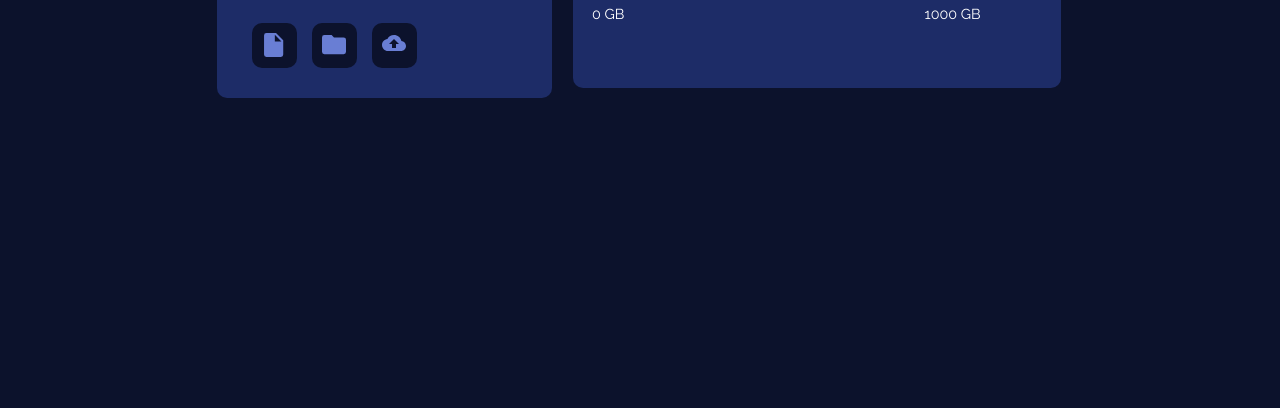
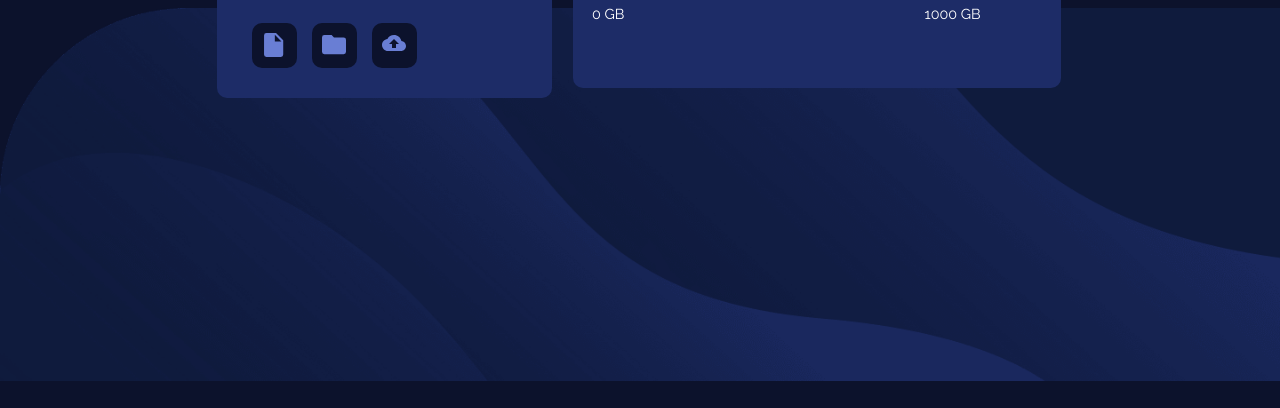
Before and after one commit to Utopic-Unicorn/fylo-data-storage-component-master, a plain HTML site: page index.html in a window 1280 px wide. Shown: the part 392-800 px from the top of the page. Drawn offline with Linux system fonts and the light colour scheme; the site is published under a folder, as on GitHub Pages, so addresses that start at the root find nothing.

Commit message:
Update style.css

```diff
--- a/style.css
+++ b/style.css
@@ -2,7 +2,7 @@
 
 body {
     background-color: hsl(229, 57%, 11%);
-    background-image: url('/images/bg-mobile.png');
+    background-image: url('images/bg-mobile.png');
     background-size: cover;
     margin: 0;
     padding: 0;
@@ -111,7 +111,7 @@ progress {
     body {
 
         flex-direction: row;
-        background-image: url(/images/bg-desktop.png);
+        background-image: url(images/bg-desktop.png);
         background-size: contain;
         background-repeat: no-repeat;
         /* background-position: bottom; */
```
